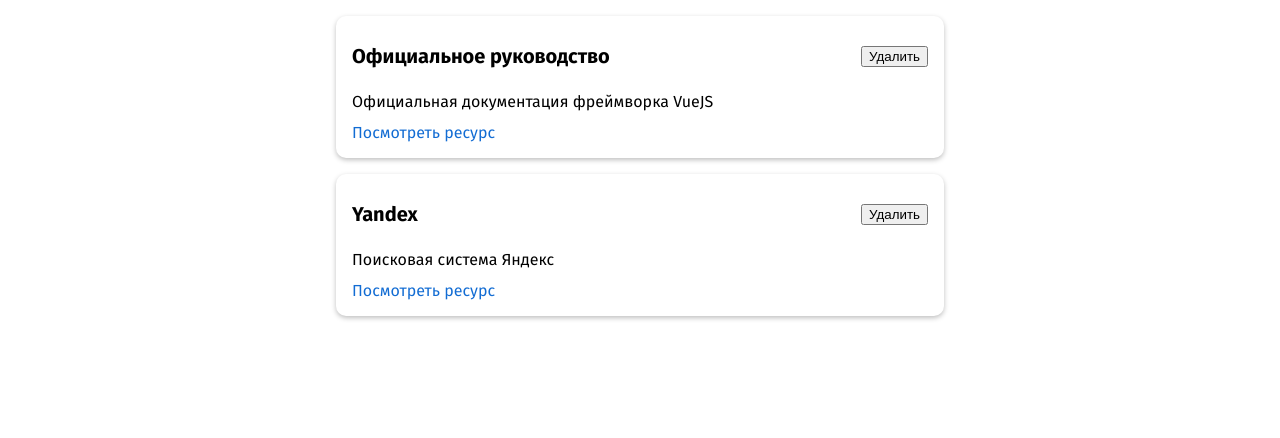
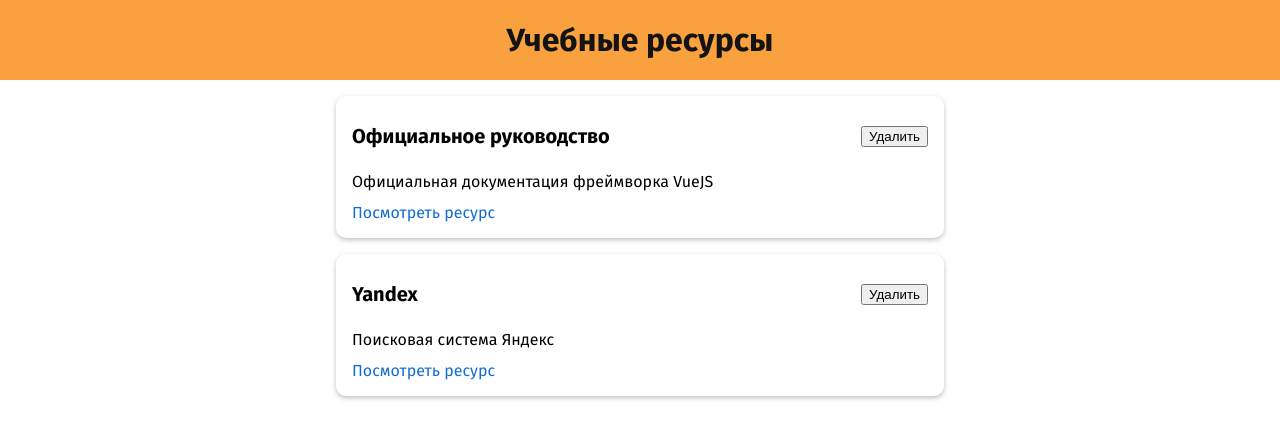
Before and after one commit to Johnsterr/learning-resourses-app, a Vue app: page / in a window 1280 px wide. Shown: the top 438 px of the page. Built offline with nearby package versions, Linux system fonts and the light colour scheme.

Commit message:
TheHeader Component
Add TheHeader.vue Component, add styles and refactoring some code, add comments

```diff
--- a/src/App.vue
+++ b/src/App.vue
@@ -1,9 +1,11 @@
 <template>
+	<the-header :apptitle="appTitle"></the-header>
 	<stored-resources :resources="storedResources"></stored-resources>
 </template>
 
 <script>
 // Подключаем компонент локально
+import TheHeader from './components/layout/TheHeader.vue';
 import StoredResources from './components/resources/StoredResources.vue';
 
 export default {
@@ -13,10 +15,12 @@
 		'learning-resource': LearningResource
 		LearningResource: LearningResource
 		*/
+		TheHeader,
 		StoredResources
 	},
 	data() {
 		return {
+			appTitle: 'Учебные ресурсы',
 			storedResources: [
 				{
 					id: 'off-guide',
--- /dev/null
+++ b/src/components/layout/TheHeader.vue
@@ -0,0 +1,28 @@
+<template>
+	<header>
+		<h1>{{ apptitle }}</h1>
+	</header>
+</template>
+
+<script>
+export default {
+	// Входные параметры из App.vue
+	props: ['apptitle']
+}
+</script>
+
+<style scoped>
+header {
+	width: 100%;
+	height: 5rem;
+	display: flex;
+	justify-content: center;
+	align-items: center;
+	background-color: rgb(248, 161, 62);
+}
+
+header h1 {
+	margin: 0;
+	color: rgb(19, 19, 19);
+}
+</style>
--- a/src/main.js
+++ b/src/main.js
@@ -1,10 +1,12 @@
 import { createApp } from 'vue';
 
 import App from './App';
+// Глобальные компоненты
 import BaseCard from './components/ui/BaseCard';
 
 const app = createApp(App);
 
+// Регистрация компонентов
 app.component('base-card', BaseCard);
 
 app.mount('#app');
```
